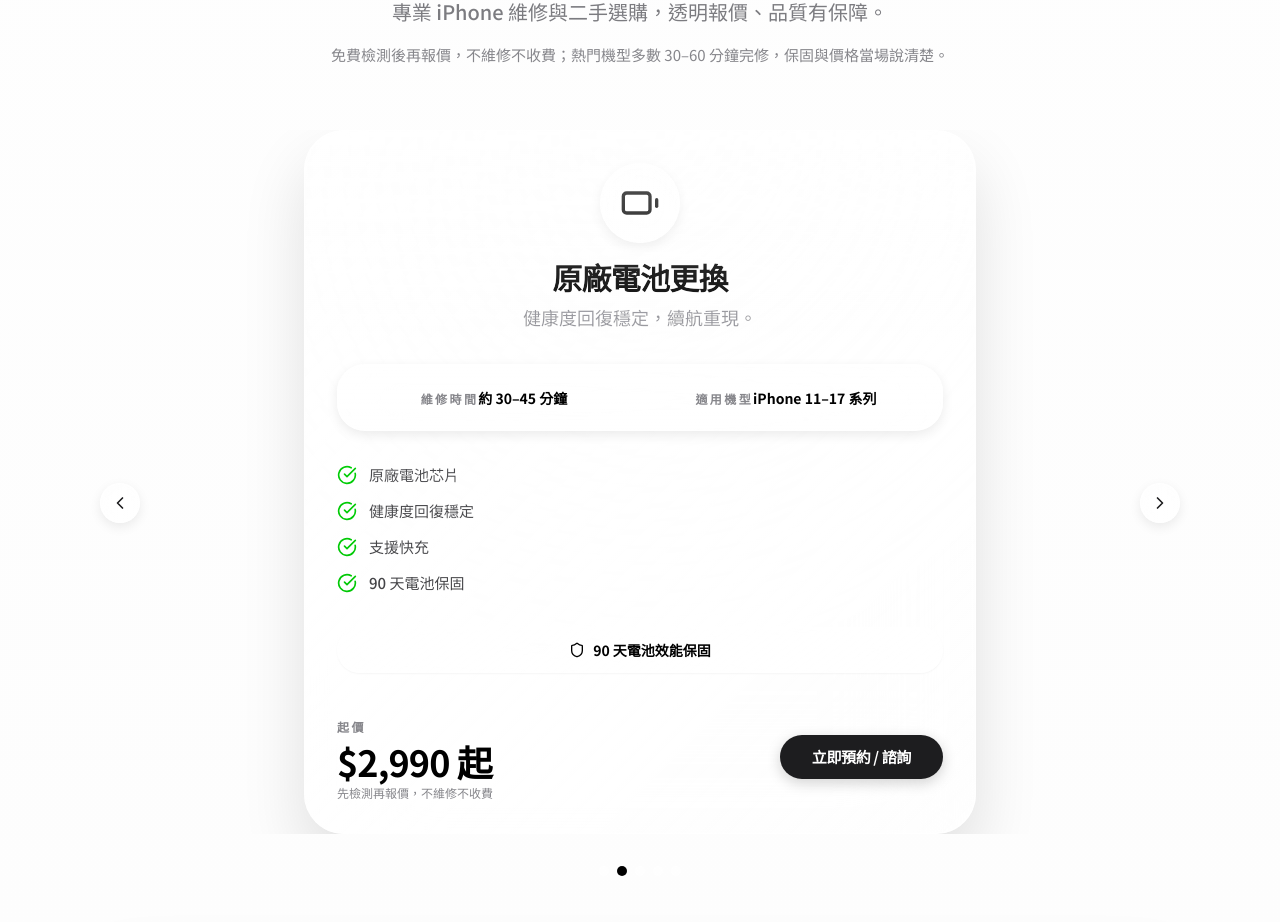
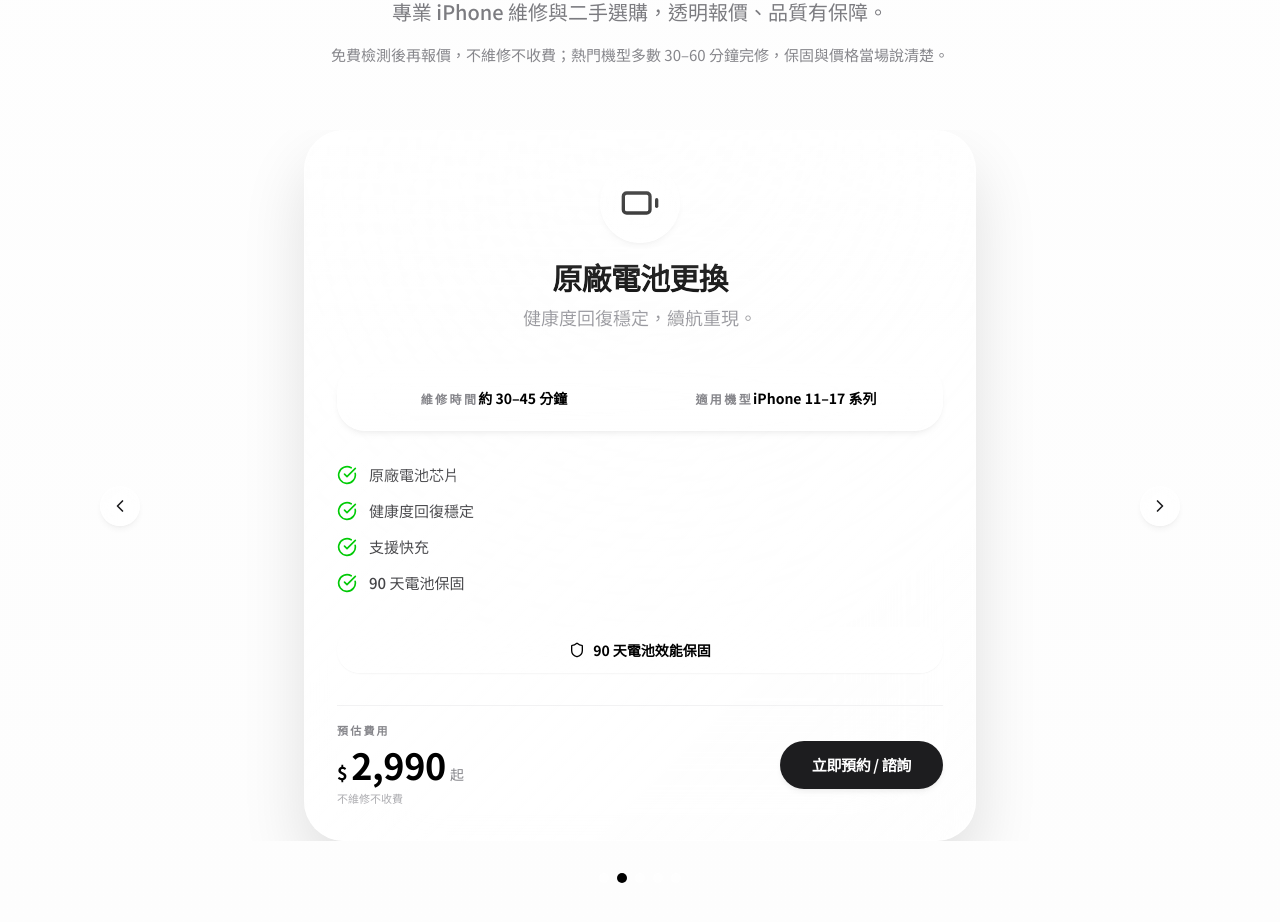
Before and after one commit to AioliaKnight/FixMaster, a Next.js app: page / in a window 1280 px wide. Shown: the part 1860-2782 px from the top of the page. Built offline with nearby package versions, Linux system fonts and the light colour scheme; no server answers.

Commit message:
UI/UX Polish: Enhanced glassmorphism, smoother animations, and refined component details across all sections

```diff
--- a/src/app/globals.css
+++ b/src/app/globals.css
@@ -108,14 +108,14 @@
     --radius-2xl: 40px;
     --radius-pill: 9999px;
 
-    /* Elevation */
-    --elev-1: 0 1px 2px rgba(0, 0, 0, 0.04);
-    --elev-2: 0 4px 12px rgba(0, 0, 0, 0.08);
-    --elev-3: 0 12px 32px rgba(0, 0, 0, 0.12);
-    --elev-4: 0 24px 48px rgba(0, 0, 0, 0.16);
+    /* Elevation - Softer, more diffuse ambient shadows */
+    --elev-1: 0 1px 2px rgba(0, 0, 0, 0.03), 0 1px 1px rgba(0, 0, 0, 0.02);
+    --elev-2: 0 4px 6px -1px rgba(0, 0, 0, 0.05), 0 2px 4px -1px rgba(0, 0, 0, 0.03);
+    --elev-3: 0 10px 15px -3px rgba(0, 0, 0, 0.05), 0 4px 6px -2px rgba(0, 0, 0, 0.025);
+    --elev-4: 0 20px 25px -5px rgba(0, 0, 0, 0.05), 0 10px 10px -5px rgba(0, 0, 0, 0.02);
 
     /* Motion */
-    --motion-spring: cubic-bezier(0.16, 1, 0.3, 1); /* Apple-like easeOut */
+    --motion-spring: cubic-bezier(0.25, 0.1, 0.25, 1); /* Standard easy-ease */
     --motion-bounce: cubic-bezier(0.34, 1.56, 0.64, 1);
   }
 
--- a/src/components/ContactSection.tsx
+++ b/src/components/ContactSection.tsx
@@ -288,29 +288,31 @@ export default function ContactSection() {
                   ))}
                 </div>
 
-                <div className="bg-white/40 rounded-[20px] p-1">
-                  <div className="bg-white/60 rounded-[16px] p-1 text-center backdrop-blur-sm overflow-hidden">
+                <div className="bg-white rounded-[24px] p-1.5 shadow-[var(--elev-2)]">
+                  <div className="relative rounded-[20px] overflow-hidden">
                     <iframe
                       src="https://maps.google.com/maps?q=台北市士林區文林路60號&t=&z=15&ie=UTF8&iwloc=&output=embed"
                       width="100%"
                       height="240"
-                      style={{ border: 0, borderRadius: '12px' }}
+                      style={{ border: 0 }}
                       allowFullScreen
                       loading="lazy"
                       referrerPolicy="no-referrer-when-downgrade"
                       title="FixMaster 士林店地圖"
-                      className="mb-4"
+                      className="grayscale-[20%] hover:grayscale-0 transition-all duration-500"
                     />
-                    <div className="px-5 pb-5">
-                      <div className="flex items-start justify-center gap-2 mb-4">
-                        <MapPin className="w-5 h-5 text-neutral-900 mt-0.5 shrink-0" />
+                    <div className="absolute bottom-0 inset-x-0 bg-white/90 backdrop-blur-md p-5 border-t border-neutral-100">
+                      <div className="flex items-start justify-center gap-3 mb-4">
+                        <div className="mt-1 shrink-0 w-8 h-8 bg-neutral-100 rounded-full flex items-center justify-center">
+                          <MapPin className="w-4 h-4 text-neutral-900" />
+                        </div>
                         <div className="text-left">
                           <p className="font-bold text-neutral-900 text-lg leading-tight">台北市士林區文林路 60 號</p>
                           <p className="text-sm text-neutral-500 mt-1 font-medium text-pretty">捷運劍潭站 1 號出口步行 3 分鐘（士林夜市旁）</p>
                         </div>
                       </div>
                       <button
-                        className="w-full bg-neutral-900 text-white py-3 rounded-xl text-[15px] font-bold hover:bg-neutral-800 transition-colors flex items-center justify-center gap-2 shadow-lg"
+                        className="w-full bg-neutral-900 text-white py-3.5 rounded-xl text-[15px] font-bold hover:bg-black hover:scale-[1.02] active:scale-[0.98] transition-all duration-300 flex items-center justify-center gap-2 shadow-lg"
                         onClick={() => {
                           trackSelectPromotion({ section: 'contact', action: 'link_click', target: 'maps', label: 'navigate' })
                           const address = '台北市士林區文林路60號'
--- a/src/components/FAQSection.tsx
+++ b/src/components/FAQSection.tsx
@@ -460,7 +460,9 @@ export default function FAQSection() {
           </motion.div>
 
           {/* 新分類導航 */}
-          <div className="sticky top-16 md:top-20 z-30 mb-6 md:mb-8 -mx-4 px-4 bg-white/5 backdrop-blur-sm md:bg-transparent md:backdrop-blur-none py-2 md:py-0">
+          <div className="sticky top-16 md:top-20 z-30 mb-6 md:mb-8 -mx-4 px-4 py-3 md:py-0 md:bg-transparent">
+            <div className="absolute inset-0 bg-white/80 backdrop-blur-md border-b border-neutral-200/50 md:hidden transition-opacity duration-300 opacity-100" />
+            <div className="relative z-10">
               <FAQCategoryNav
                 categories={faqCategories.map(c => ({
                   title: c.title,
@@ -477,13 +479,14 @@ export default function FAQSection() {
                   setSelectedFaqIndex(null)
                   const grid = gridRef.current
                   if (grid) {
-                  const offset = 140
+                    const offset = 120
                     const elementPosition = grid.getBoundingClientRect().top + window.scrollY
                     const offsetPosition = elementPosition - offset
                     window.scrollTo({ top: offsetPosition, behavior: "smooth" })
                   }
                 }}
               />
+            </div>
           </div>
 
           {/* 問題卡片網格 */}
--- a/src/components/ServicesSection.tsx
+++ b/src/components/ServicesSection.tsx
@@ -345,14 +345,20 @@ export default function ServicesSection() {
                         </div>
 
                         {/* 價格和按鈕 */}
-                        <div className="flex flex-col md:flex-row items-center justify-between gap-4 pt-2">
-                          <div className="text-center md:text-left">
-                            <span className="text-neutral-500 text-xs uppercase tracking-[0.2em] font-semibold">起價</span>
-                            <div className="mt-0.5 text-3xl md:text-4xl font-bold text-neutral-900 tracking-tight">{service.price}</div>
-                            <p className="text-neutral-500 text-xs mt-1 font-medium">先檢測再報價，不維修不收費</p>
+                        <div className="flex flex-col md:flex-row items-end md:items-center justify-between gap-6 pt-4 border-t border-neutral-200/50">
+                          <div className="text-center md:text-left w-full md:w-auto flex flex-row md:flex-col items-baseline justify-between md:justify-start">
+                            <div>
+                              <span className="text-neutral-500 text-[11px] uppercase tracking-[0.2em] font-semibold block mb-1">預估費用</span>
+                              <div className="text-neutral-900 tracking-tight flex items-baseline gap-1">
+                                <span className="text-lg font-semibold">$</span>
+                                <span className="text-3xl md:text-4xl font-bold">{service.price.replace(/[^0-9,]/g, '')}</span>
+                                <span className="text-sm font-medium text-neutral-500">起</span>
+                              </div>
+                            </div>
+                            <p className="text-neutral-400 text-[11px] mt-1 hidden md:block">不維修不收費</p>
                           </div>
                           <Button
-                            className="w-full md:w-auto motion-hover-pop text-[15px] px-8"
+                            className="w-full md:w-auto motion-hover-pop text-[15px] px-8 py-3 h-12 shadow-[var(--elev-2)] hover:shadow-[var(--elev-3)]"
                             onClick={() => {
                               trackGenerateLead({ section: 'services', action: 'cta_click', target: 'line', label: 'services_book', service: service.title })
                               const msg = encodeURIComponent(`您好，我想諮詢：${service.title}（FixMaster 官網）`)
--- a/src/components/TestimonialsSection.tsx
+++ b/src/components/TestimonialsSection.tsx
@@ -220,17 +220,18 @@ export default function TestimonialsSection() {
                 href={reviewsMeta.googleUrl}
                 target="_blank"
                 rel="noopener noreferrer"
-                className="glass-control px-5 py-2 text-sm font-medium text-neutral-900 hover:bg-white/80 transition-colors flex items-center gap-2 shadow-[var(--elev-1)]"
+                className="glass-control pl-4 pr-5 py-2.5 text-sm font-medium text-neutral-900 hover:bg-white/90 transition-all duration-300 flex items-center gap-3 shadow-[var(--elev-2)] hover:shadow-[var(--elev-3)] hover:-translate-y-0.5 group"
                 onClick={() => trackSelectPromotion({ section: 'testimonials', action: 'link_click', target: 'google_reviews', label: 'rating_badge' })}
               >
-                <span className="flex items-center gap-1 text-amber-500">
-                  <Star className="w-4 h-4 fill-current" />
-                  <span className="text-neutral-900 font-bold">{reviewsMeta.ratingValue}</span>
-                </span>
-                <span className="text-neutral-400">/</span>
-                <span className="text-neutral-600">5.0</span>
-                <span className="text-neutral-300">•</span>
-                <span className="text-neutral-600 underline decoration-neutral-300 underline-offset-4">{reviewsMeta.reviewCount} 則評論</span>
+                <div className="flex -space-x-1">
+                  {[1, 2, 3, 4, 5].map(i => (
+                    <Star key={i} className="w-4 h-4 fill-[#FBBC04] text-[#FBBC04]" />
+                  ))}
+                </div>
+                <div className="flex items-baseline gap-1.5 border-l border-neutral-300 pl-3">
+                  <span className="text-neutral-900 font-bold text-lg leading-none">{reviewsMeta.ratingValue}</span>
+                  <span className="text-neutral-500 text-xs font-medium">{reviewsMeta.reviewCount} 則評論</span>
+                </div>
               </a>
             </div>
           </motion.div>
```
Lines whose indentation alone changed are shown as unchanged.
